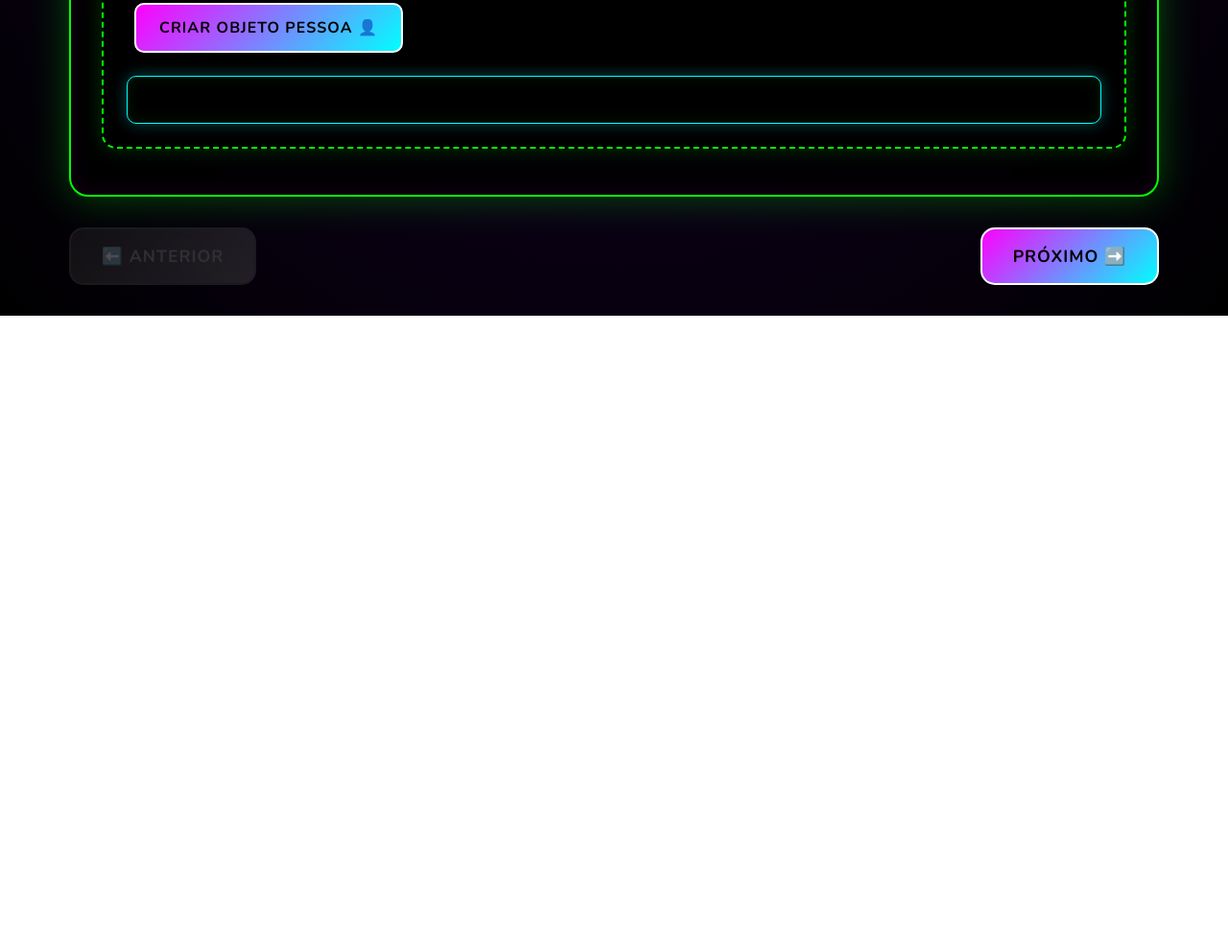
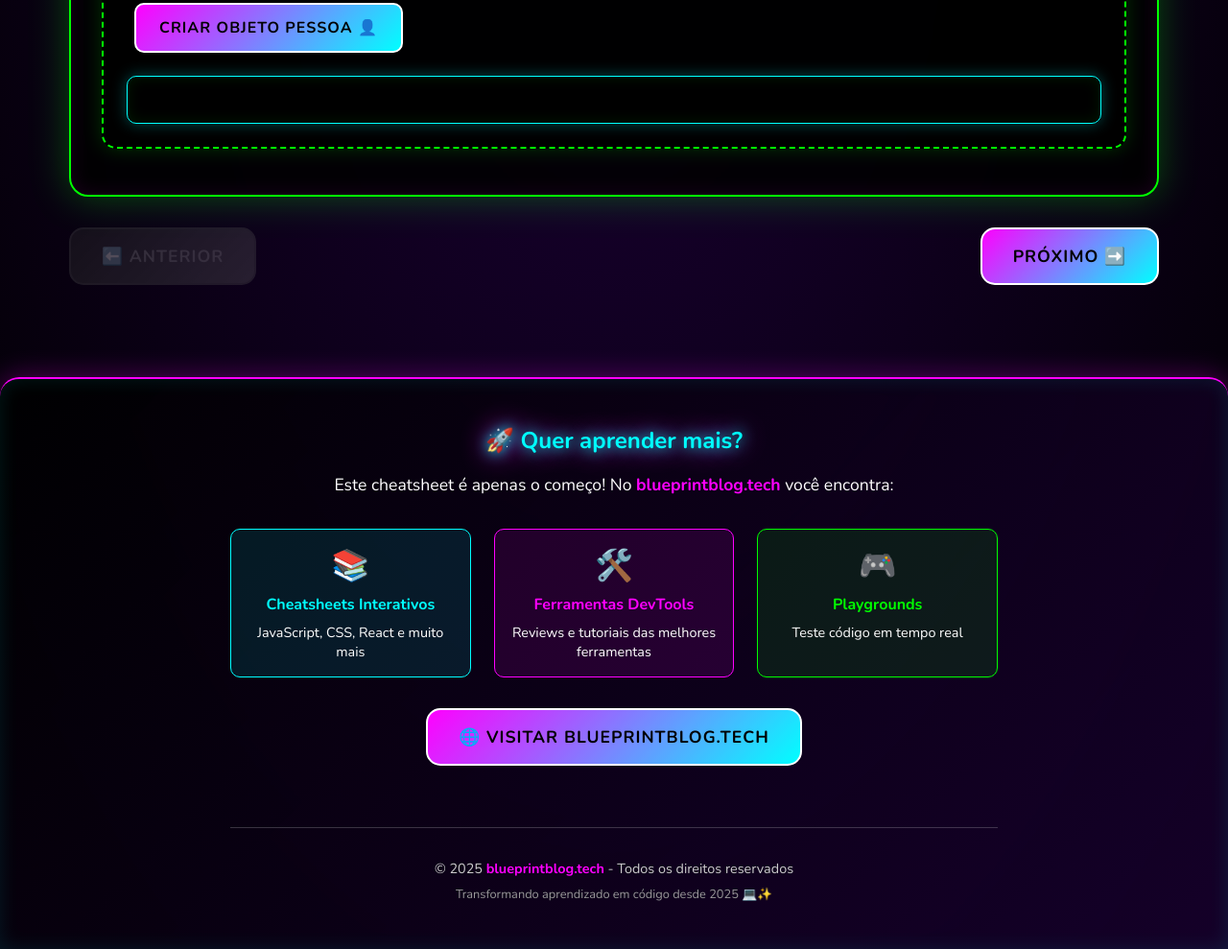
Before and after one commit to Genildocs/objects, a plain HTML site: page index.html in a window 1280 px wide. Shown: the part 1360-2349 px from the top of the page at 96% size. Before the commit the page ends 1689 px from the top, so only its background shows below. Drawn offline with nearby package versions, Linux system fonts and the light colour scheme.

Commit message:
feat: add new merchan no footer

```diff
--- a/index.html
+++ b/index.html
@@ -997,6 +997,145 @@
       </div>
     </div>
 
+    <!-- Footer -->
+    <footer
+      style="
+        text-align: center;
+        padding: 3rem 2rem;
+        margin-top: 4rem;
+        background: linear-gradient(
+          135deg,
+          rgba(0, 0, 0, 0.9),
+          rgba(26, 0, 51, 0.8)
+        );
+        border-top: 2px solid #ff00ff;
+        border-radius: 20px 20px 0 0;
+        box-shadow: 0 0 30px rgba(255, 0, 255, 0.3),
+          inset 0 0 20px rgba(0, 255, 255, 0.1);
+        backdrop-filter: blur(10px);
+      ">
+      <div style="max-width: 800px; margin: 0 auto">
+        <h3
+          style="
+            color: #00ffff;
+            font-size: 1.5rem;
+            font-weight: 700;
+            margin-bottom: 1rem;
+            text-shadow: 0 0 15px #00ffff, 0 0 30px #ff00ff;
+          ">
+          🚀 Quer aprender mais?
+        </h3>
+
+        <p
+          style="
+            color: #ffffff;
+            font-size: 1.1rem;
+            line-height: 1.6;
+            margin-bottom: 2rem;
+            font-weight: 300;
+          ">
+          Este cheatsheet é apenas o começo! No
+          <strong style="color: #ff00ff">blueprintblog.tech</strong> você
+          encontra:
+        </p>
+
+        <div
+          style="
+            display: grid;
+            grid-template-columns: repeat(auto-fit, minmax(250px, 1fr));
+            gap: 1.5rem;
+            margin-bottom: 2rem;
+          ">
+          <div
+            style="
+              background: rgba(0, 255, 255, 0.1);
+              border: 1px solid #00ffff;
+              border-radius: 10px;
+              padding: 1rem;
+              text-align: center;
+            ">
+            <div style="font-size: 2rem; margin-bottom: 0.5rem">📚</div>
+            <h4 style="color: #00ffff; margin-bottom: 0.5rem">
+              Cheatsheets Interativos
+            </h4>
+            <p style="color: #ffffff; font-size: 0.9rem">
+              JavaScript, CSS, React e muito mais
+            </p>
+          </div>
+
+          <div
+            style="
+              background: rgba(255, 0, 255, 0.1);
+              border: 1px solid #ff00ff;
+              border-radius: 10px;
+              padding: 1rem;
+              text-align: center;
+            ">
+            <div style="font-size: 2rem; margin-bottom: 0.5rem">🛠️</div>
+            <h4 style="color: #ff00ff; margin-bottom: 0.5rem">
+              Ferramentas DevTools
+            </h4>
+            <p style="color: #ffffff; font-size: 0.9rem">
+              Reviews e tutoriais das melhores ferramentas
+            </p>
+          </div>
+
+          <div
+            style="
+              background: rgba(0, 255, 0, 0.1);
+              border: 1px solid #00ff00;
+              border-radius: 10px;
+              padding: 1rem;
+              text-align: center;
+            ">
+            <div style="font-size: 2rem; margin-bottom: 0.5rem">🎮</div>
+            <h4 style="color: #00ff00; margin-bottom: 0.5rem">Playgrounds</h4>
+            <p style="color: #ffffff; font-size: 0.9rem">
+              Teste código em tempo real
+            </p>
+          </div>
+        </div>
+
+        <a
+          href="https://blueprintblog.tech"
+          target="_blank"
+          style="
+            display: inline-block;
+            background: linear-gradient(135deg, #ff00ff, #00ffff);
+            color: #000000;
+            text-decoration: none;
+            padding: 1rem 2rem;
+            border-radius: 15px;
+            font-weight: 700;
+            font-size: 1.1rem;
+            text-transform: uppercase;
+            letter-spacing: 1px;
+            border: 2px solid #ffffff;
+            transition: all 0.3s ease;
+            margin-bottom: 2rem;
+          "
+          onmouseover="this.style.transform='translateY(-3px)';this.style.boxShadow='0 0 30px rgba(255, 0, 255, 0.8), 0 0 60px rgba(0, 255, 255, 0.4)'"
+          onmouseout="this.style.transform='translateY(0)';this.style.boxShadow='none'">
+          🌐 Visitar blueprintblog.tech
+        </a>
+
+        <div
+          style="
+            border-top: 1px solid rgba(255, 255, 255, 0.2);
+            padding-top: 2rem;
+            margin-top: 2rem;
+          ">
+          <p style="color: #cccccc; font-size: 0.9rem; margin-bottom: 0.5rem">
+            © 2025 <strong style="color: #ff00ff">blueprintblog.tech</strong> -
+            Todos os direitos reservados
+          </p>
+          <p style="color: #999999; font-size: 0.8rem">
+            Transformando aprendizado em código desde 2025 💻✨
+          </p>
+        </div>
+      </div>
+    </footer>
+
     <script>
       let currentLevel = 0;
       const totalLevels = 4;
```
